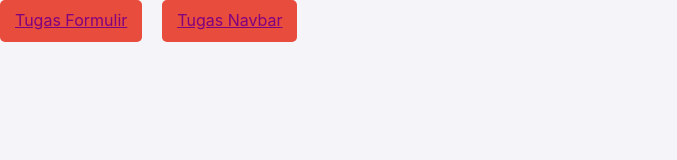
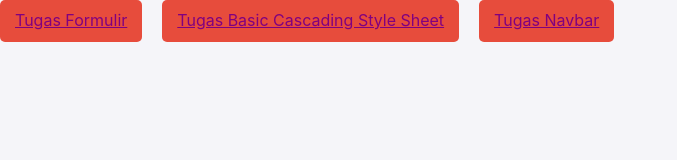
Before and after one commit to saysan-23/project, a plain HTML site: page lat_css.html in a window 1280 px wide. Shown: the whole page, without its empty margins (0-677 px from the left). Drawn offline with Linux system fonts and the light colour scheme.

Commit message:
Update lat_css.html

```diff
--- a/lat_css.html
+++ b/lat_css.html
@@ -20,6 +20,9 @@
             Tugas Formulir
         </a>
 
+         <a href="/project/form/form.html" class="cta-button">
+            Tugas Basic Cascading Style Sheet
+        </a>
 
 
         <a href="/pp-dinuna/navbar/navbar.html" class="cta-button">
```
